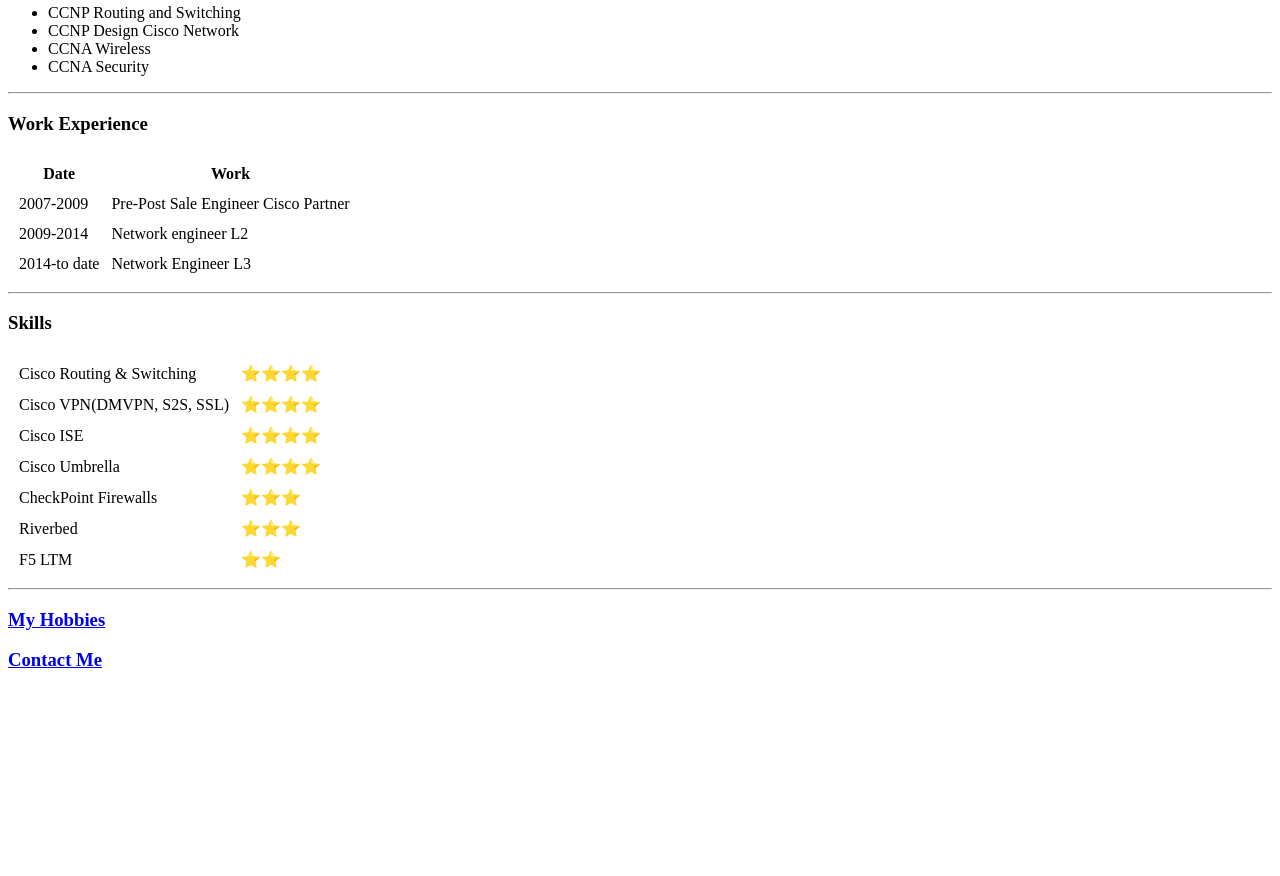
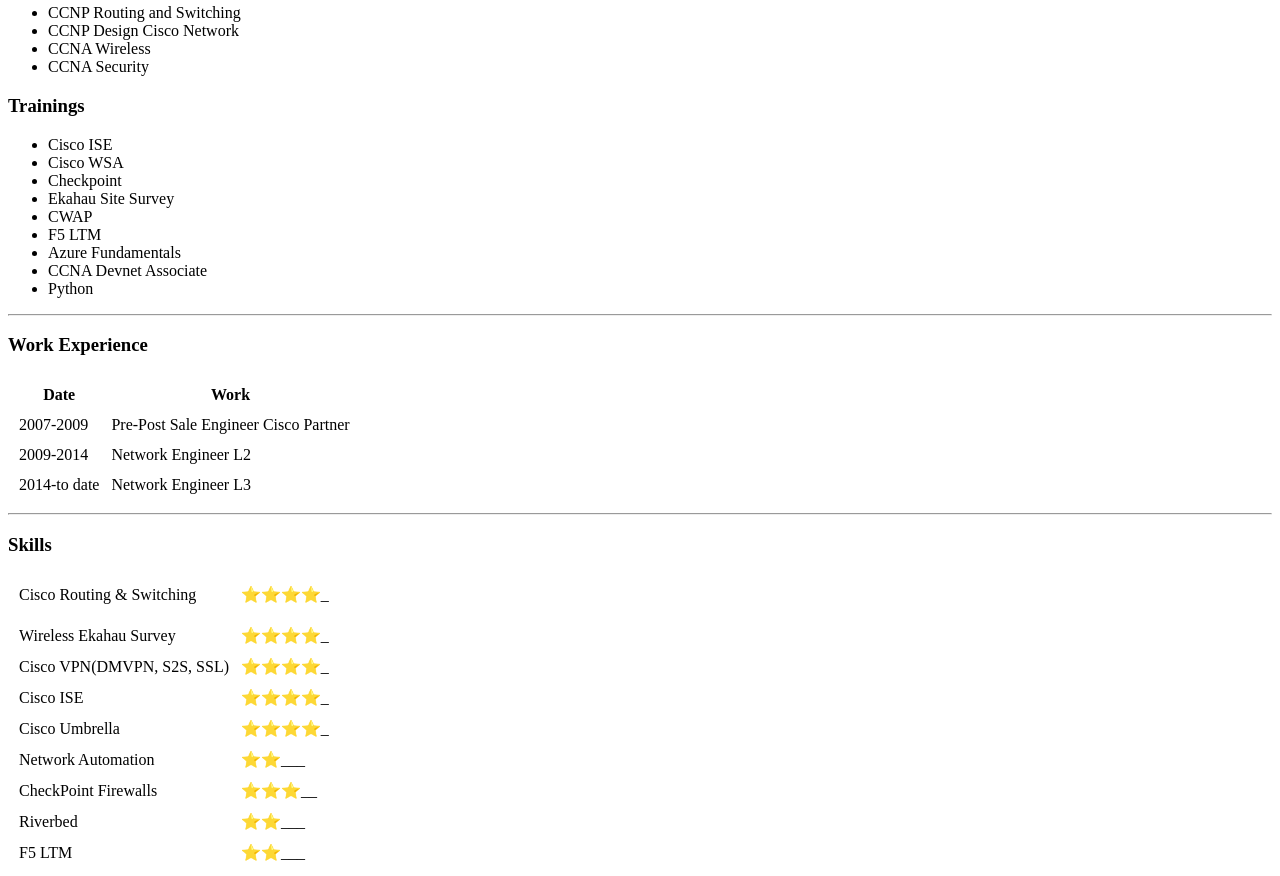
Before and after one commit to osvaldo-alcala/cv, a plain HTML site: page index.html in a window 1280 px wide. Shown: the part 460-1336 px from the top of the page. Before the commit the page ends 1150 px from the top, so only its background shows below. Drawn offline with Linux system fonts and the light colour scheme.

Commit message:
Add files via upload

```diff
--- a/index.html
+++ b/index.html
@@ -12,19 +12,32 @@
                 <td>
                     <h1>Osvaldo Alcala</h1>
                 <p><em>Network Engineer<em></p>
-                    <p>I am a network engineer with 10+ years of experience with strong background in design, operate and troubleshooting Enterprise networks.</p>
+                    <p>I am a network engineer with 10+ years of experience with strong background in design,
+                        operate and troubleshooting complex Enterprise networks.</p>
                 </td>
             </tr>
         </table>
 
         <hr>
         <h3> Education, Certifications And Training </h3>
-         <h3><a href="https://www.cisco.com">Cisco</a></h3>
+        <h3><a href="https://www.cisco.com">Cisco</a></h3>
         <ul>
             <li>CCNP Routing and Switching</li>
             <li>CCNP Design Cisco Network</li>
             <li>CCNA Wireless</li>
             <li>CCNA Security</li>
+        </ul>
+        <h3>Trainings</h3>
+         <ul>
+             <li>Cisco ISE</li>
+             <li>Cisco WSA</li>
+             <li>Checkpoint</li>
+             <li>Ekahau Site Survey</li>
+             <li>CWAP</li>
+             <li>F5 LTM</li>
+             <li>Azure Fundamentals</li>
+             <li>CCNA Devnet Associate</li>
+             <li>Python</li>
         </ul>
         <hr>
         <h3>Work Experience</h3>
@@ -42,7 +55,7 @@
                 </tr>
               <tr>
                   <td>2009-2014</td>
-                  <td>Network engineer L2</td>
+                  <td>Network Engineer L2</td>
               </tr>
               <tr>
                   <td>2014-to date</td>
@@ -55,31 +68,39 @@
         <p><h3>Skills</h3></p>
         <table cellspacing="10">
             <tr>
-            <td>Cisco Routing & Switching</td><td>⭐️⭐️⭐️⭐️</td>
+            <td>Cisco Routing & Switching</td><td>⭐️⭐️⭐️⭐️_</td>
+            </tr>
+            <tr>
+            <tr>
+            <td>Wireless Ekahau Survey</td><td>⭐️⭐️⭐️⭐️_</td>
             </tr>
             <tr>
             <td>Cisco VPN(DMVPN, S2S, SSL)</td>
-            <td>⭐️⭐️⭐️⭐️️</td>
+            <td>⭐️⭐️⭐️⭐_️️</td>
             </tr>
             <tr>
             <td>Cisco ISE</td>
-            <td>⭐️⭐️⭐️⭐️️</td>
+            <td>⭐️⭐️⭐️⭐_️️</td>
             </tr>
             <tr>
             <td>Cisco Umbrella</td>
-            <td>⭐️⭐️⭐️⭐️️</td>
+            <td>⭐️⭐️⭐️⭐️️_</td>
+            </tr>
+            <tr>
+            <td>Network Automation</td>
+            <td>⭐️⭐️️️___</td>
             </tr>
             <tr>
             <td>CheckPoint Firewalls</td>
-            <td>⭐️⭐️⭐️️</td>
+            <td>⭐️⭐️⭐️️__</td>
             </tr>
             <tr>
             <td>Riverbed</td>
-            <td>⭐️⭐️⭐️️</td>
+            <td>⭐️⭐️_️__</td>
             </tr>
             <tr>
             <td>F5 LTM</td>
-            <td>⭐️⭐️️️</td>
+            <td>⭐️⭐️️️___</td>
             </tr>
         </table>
 
```
